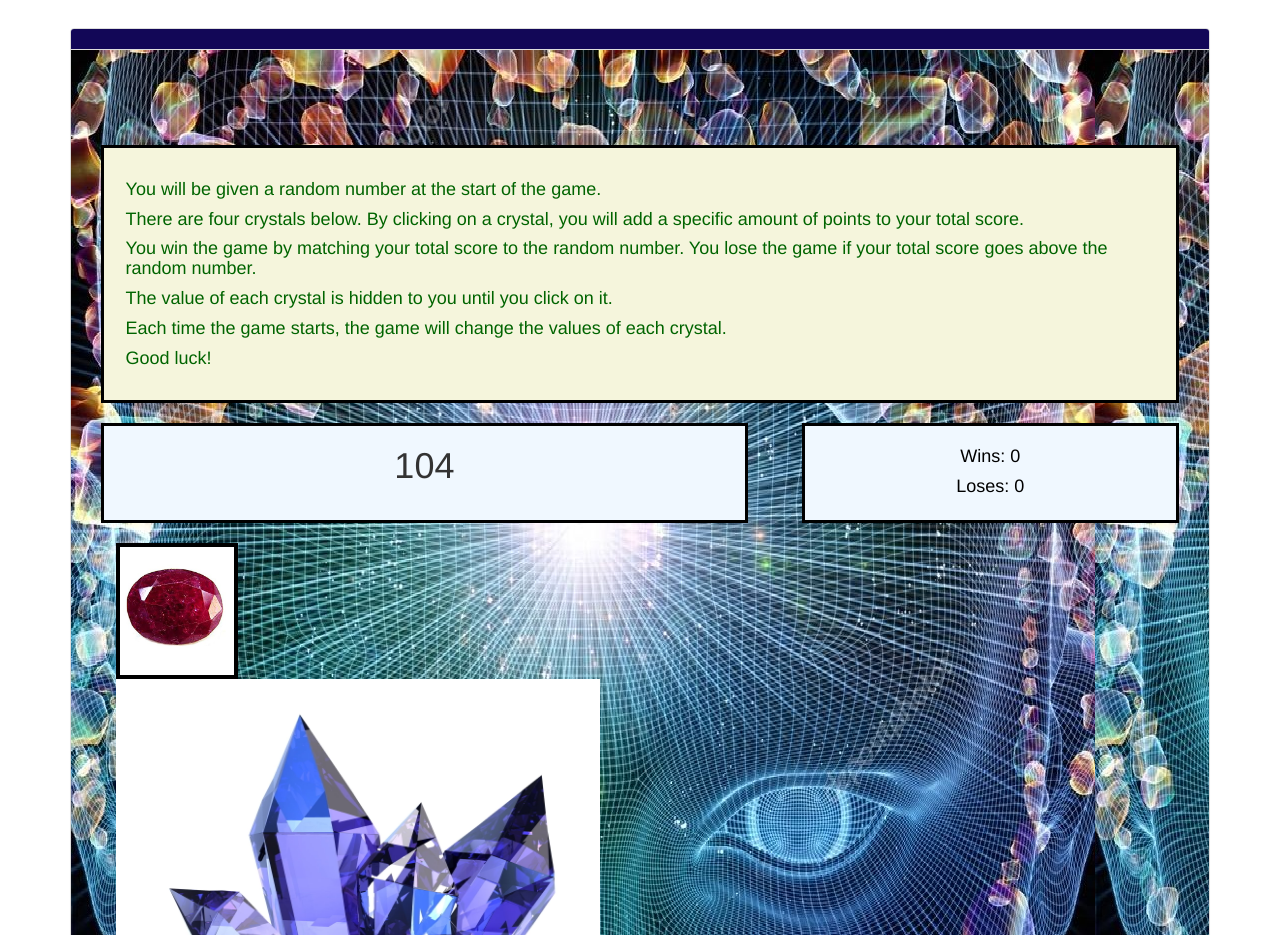
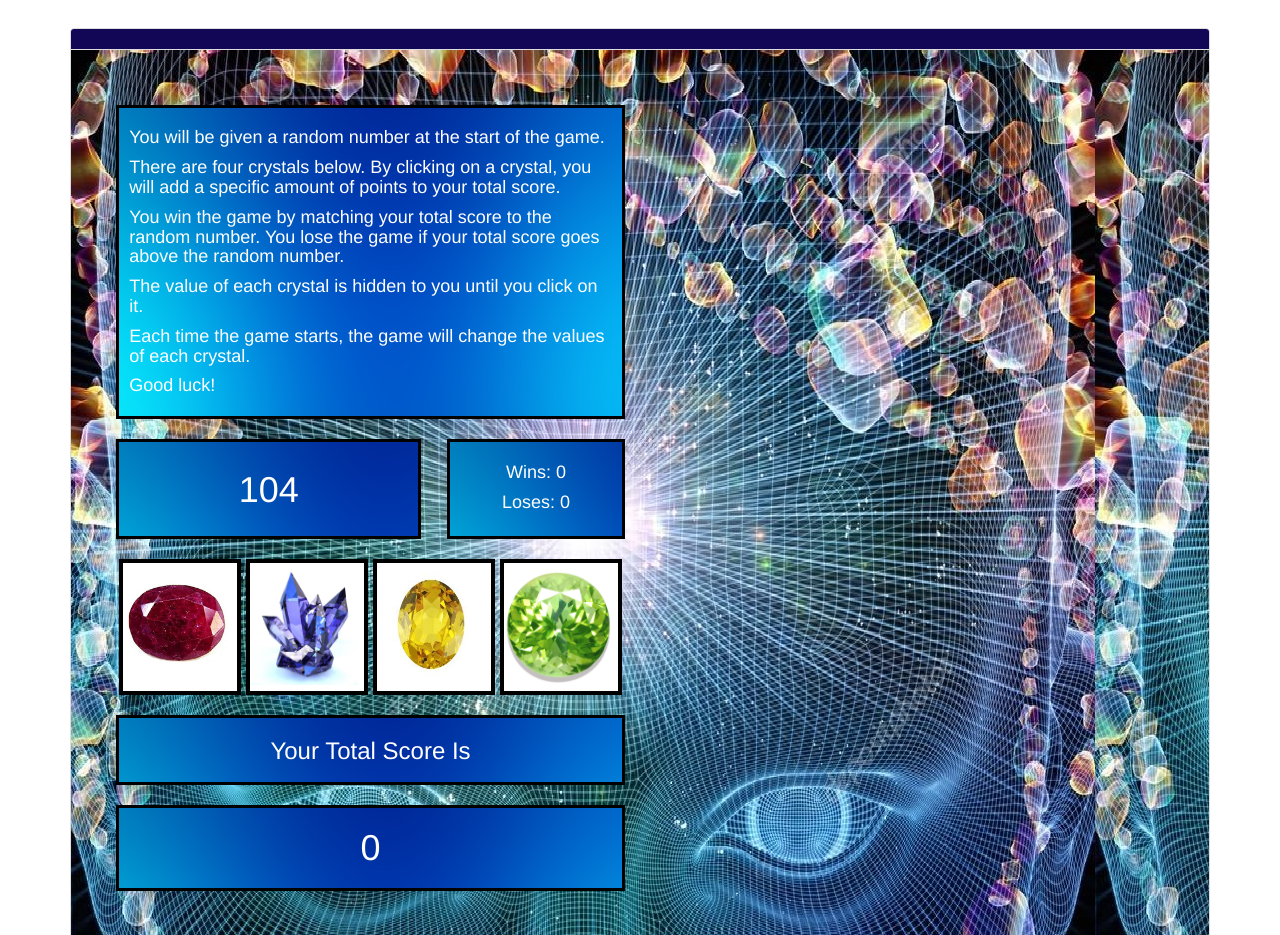
Before and after one commit to btommer2017/week-4-game, a plain HTML site: page index.html in a window 1280 px wide. Shown: the part 197-1132 px from the top of the page. Drawn offline with nearby package versions, Linux system fonts and the light colour scheme.

Commit message:
ok finally done!

```diff
--- a/assets/css/style.css
+++ b/assets/css/style.css
@@ -4,21 +4,24 @@
 
 .jumbotron {
     background-image: url("../images/backGround9.png");
-    color:white;
+    color: white;
 }
+
 #classHeading2 {
     background-color: rgb(18, 7, 87);
 }
 
 #instructions {
-    padding:2%;
+    padding: 2%;
     border: solid 3px black;
-background-color: beige;
-color: darkgreen;
     width: 100%;
-margin-top:40px;
+    margin-top: 40px;
     float: left;
+    background-image: url("../images/background3.png");
+    color: white;
 }
+
+/* extra background images to easily change to */
 
 #panelBody {
     /* background-image: url("../images/gemBackground.jpg"); */
@@ -28,19 +31,19 @@ float: left;
 }
 
 #instructionBox {
-       margin-top:40px;
-
+    margin-top: 40px;
 }
-
 
 #totalScoreTargetBox {
     border: solid 3px black;
     height: 100px;
     text-align: center;
-       background-color: aliceblue;
     width: 60%;
-       margin-top:20px;
+    margin-top: 20px;
     float: left;
+    background-image: url("../images/background3.png");
+    color: white;
+    padding-top: 8px;
 }
 
 #winsLosesBox {
@@ -50,11 +53,11 @@ float: left;
     text-align: center;
     font-weight: bolder;
     float: left;
-        color: black;
-        background-color: aliceblue;
     margin-top: 20px;
     width: 35%;
     margin-left: 5%;
+    background-image: url("../images/background3.png");
+    color: white;
 }
 
 .crystal {
@@ -64,25 +67,30 @@ float: left;
     float: left;
     background-color: white;
     margin-top: 20px;
+    margin-right: .5%;
+    margin-left: .5%;
 }
 
 #totalScoreTextBox {
     border: solid 3px black;
     height: 70px;
     text-align: center;
-    background-color: aliceblue;
-    margin-top:20px;
-    width:100%;
+    margin-top: 20px;
+    width: 100%;
     float: left;
+    background-image: url("../images/background3.png");
+    color: white;
 }
 
 #currentTotalScoreBox {
     border: solid 3px black;
     height: 70px;
     text-align: center;
-    background-color: aliceblue;
-    margin-top:20px;
-    width:100%;
-    margin-bottom:40px;
+    margin-top: 20px;
+    width: 100%;
+    margin-bottom: 40px;
     float: left;
+    background-image: url("../images/background3.png");
+    color: white;
+    padding-bottom: 80px;
 }
--- a/index.html
+++ b/index.html
@@ -31,26 +31,30 @@
                     </div>
                     <!-- Instruction Panel -->
                     <div id="panelBody" class="panel-body">
-                        <div id="instructionBox" class="col-lg-12">
-                            <div id="instructions" class="col-lg-6">
+                        <div class="col-lg-12">
+                            <div class="col-lg-6">
+                                <div id="instructions">
                                     <h4>You will be given a random number at the start of the game.</h4>
-                                <h4>There are four crystals below. By clicking on a crystal, you will add a specific amount of
-                                    points to your total score.</h4>
-                                <h4>You win the game by matching your total score to the random number. You lose the game if
-                                    your total score goes above the random number.</h4>
+                                    <h4>There are four crystals below. By clicking on a crystal, you will add a specific amount
+                                        of points to your total score.</h4>
+                                    <h4>You win the game by matching your total score to the random number. You lose the game
+                                        if your total score goes above the random number.</h4>
                                     <h4>The value of each crystal is hidden to you until you click on it.</h4>
                                     <h4>Each time the game starts, the game will change the values of each crystal.</h4>
                                     <h4>Good luck!</h4>
                                 </div>
                             </div>
+                        </div>
                         <br>
                         <div class="col-lg-12">
-                            <div id="totalScoreTargetBox" class="col-lg-3">
+                            <div class="col-lg-6">
+                                <div id="totalScoreTargetBox">
                                     <h1 id="totalScoreTarget">0</h1>
                                 </div>
-                            <div id="winsLosesBox" class="col-lg-2">
+                                <div id="winsLosesBox">
                                     <h4 id="wins">Wins:</h4>
                                     <h4 id="losses">Loses:</h4>
+                                </div>
                             </div>
                         </div>
                         <br>
@@ -59,27 +63,32 @@
                                 <div id="gem1" class="crystal" value=0>
                                     <img src="assets/images/ruby.jpg" alt="ruby" style="width:95%; height:95%;padding:2.5%;">
                                 </div>
-                                <div id="gem2" class="crystal2" value=0>
+                                <div id="gem2" class="crystal" value=0>
                                     <img src="assets/images/Blue-Crystal-Abstract.jpg" alt="blue crystal" style="width:95%; height:95%;">
                                 </div>
-                                <div id="gem3" class="crystal2" value=0>
+                                <div id="gem3" class="crystal" value=0>
                                     <img src="assets/images/topaz.jpg" alt="topaz" style="width:95%; height:95%;">
                                 </div>
-                                <div id="gem4" class="crystal2" value=0>
+                                <div id="gem4" class="crystal" value=0>
                                     <img src="assets/images/emerald.jpg" alt="emerald" style="width:95%; height:95%;">
                                 </div>
                             </div>
                         </div>
                         <br>
                         <div class="col-lg-12">
-                            <div id="totalScoreTextBox" class="col-lg-6">
+                            <div class="col-lg-6">
+                                <div id="totalScoreTextBox">
                                     <h3>Your Total Score Is</h3>
+                                </div>
                             </div>
                         </div>
                         <br>
                         <div class="col-lg-12">
-                            <div id="currentTotalScoreBox" class="col-lg-6">
+                            <div class="col-lg-6">
+                                <div id="currentTotalScoreBox">
                                     <h1 id="currentTotalScore">0</h1>
+                                </div>
+                            </div>
                         </div>
                     </div>
                 </div>
```
Also changed, not shown: assets/images/backGround3.png (added), assets/images/backGround9.png. Lines whose indentation alone changed are shown as unchanged.
